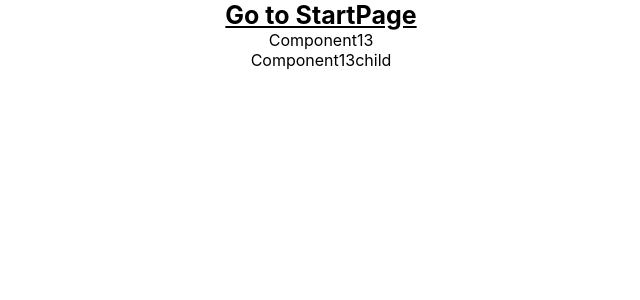
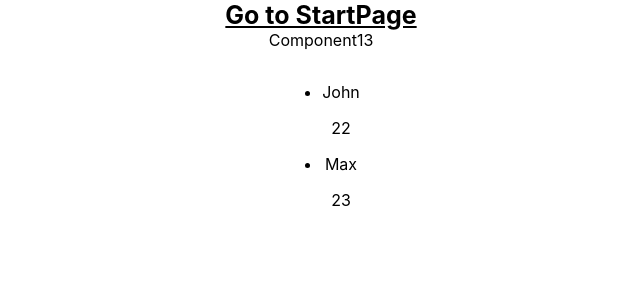
Before and after one commit to IvanGerman/ReactTS-Practice, a React (Create React App) app: page /component13 in a window 1280 px wide. Shown: the top 300 px of the page, without its empty margins (319-959 px from the left). Built offline with nearby package versions, Linux system fonts and the light colour scheme.

Commit message:
feat: create component13child, which is using react context to get access to the local state of a parent component

```diff
--- a/src/components/Component13/Component13.tsx
+++ b/src/components/Component13/Component13.tsx
@@ -3,6 +3,7 @@ import { useState } from 'react';
 import { NavLink } from 'react-router-dom';
 import  './Component13.css';
 import Component13child from './Component13child';
+import { UsersProvider } from './UsersContext';
 
 
 
@@ -17,7 +18,10 @@ const Component13 = () => {
 
       <NavLink to="/" className='backToStartLink'>Go to StartPage</NavLink>
       Component13
-      <Component13child/>
+      <UsersProvider>
+        <Component13child/>
+      </UsersProvider>
+
 
     </div>
   )
--- a/src/components/Component13/Component13child.tsx
+++ b/src/components/Component13/Component13child.tsx
@@ -1,19 +1,26 @@
 //@ts-nocheck
-
+import { useState, useContext } from 'react';
+import { useUsers } from './UsersContext';
 
 
 
 
 const Component13child = () => {
 
+  const users = useUsers();
 
 
   return (
 
     <div className='wrapper'>
-
-
-      Component13child
+      <ul>
+      {users.map(user => (
+        <li key={user.id}>
+          <p>{user.name}</p>
+          <p>{user.age}</p>
+        </li>
+      ))}
+    </ul>
 
     </div>
   )
--- a/src/components/Component13/UsersContext.tsx
+++ b/src/components/Component13/UsersContext.tsx
@@ -9,9 +9,9 @@ export function UsersProvider({ children }) {
 
   return (
 
-    <TasksContext.Provider value={users}>
+    <UsersContext.Provider value={users}>
         {children}
-    </TasksContext.Provider>
+    </UsersContext.Provider>
 
   );
 }
```
